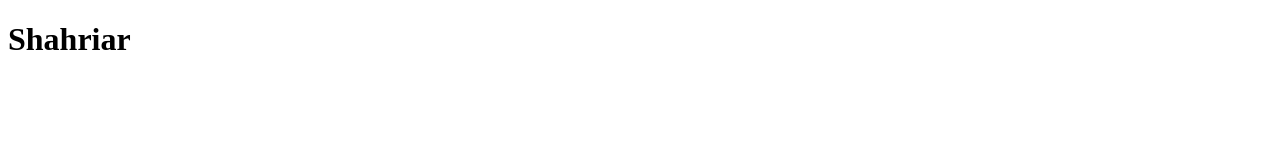
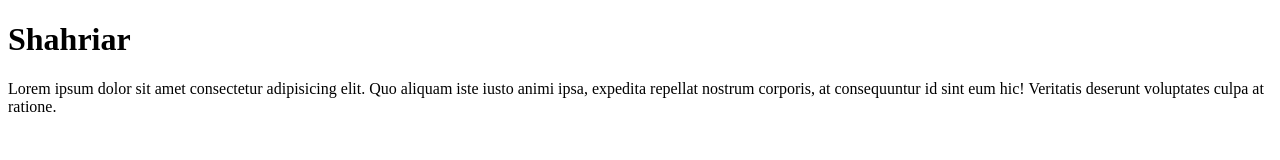
Before and after one commit to shahriarhossa/first-project, a plain HTML site: page index.html in a window 1280 px wide. Drawn offline with Linux system fonts and the light colour scheme.

Commit message:
ptag-added

```diff
--- a/index.html
+++ b/index.html
@@ -7,5 +7,6 @@
 </head>
 <body>
     <h1>Shahriar</h1>
+    <p>Lorem ipsum dolor sit amet consectetur adipisicing elit. Quo aliquam iste iusto animi ipsa, expedita repellat nostrum corporis, at consequuntur id sint eum hic! Veritatis deserunt voluptates culpa at ratione.</p>
 </body>
 </html>
```
